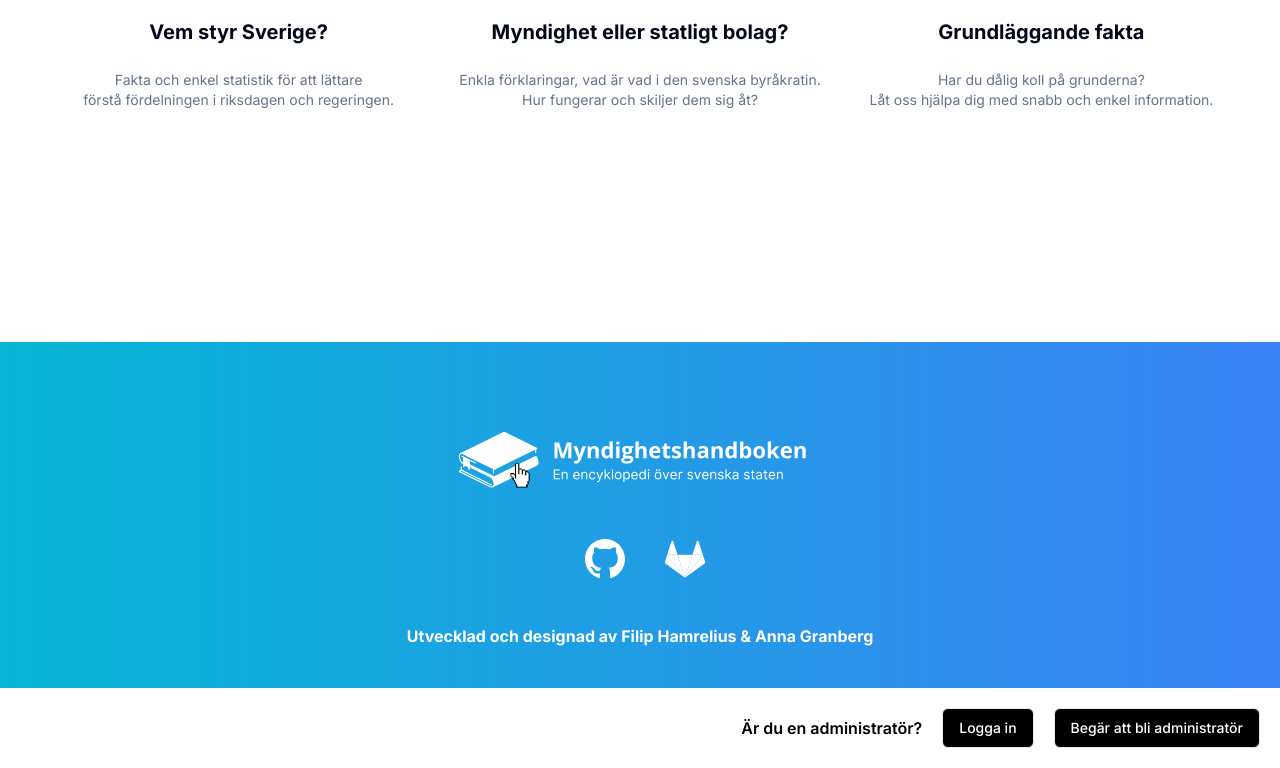
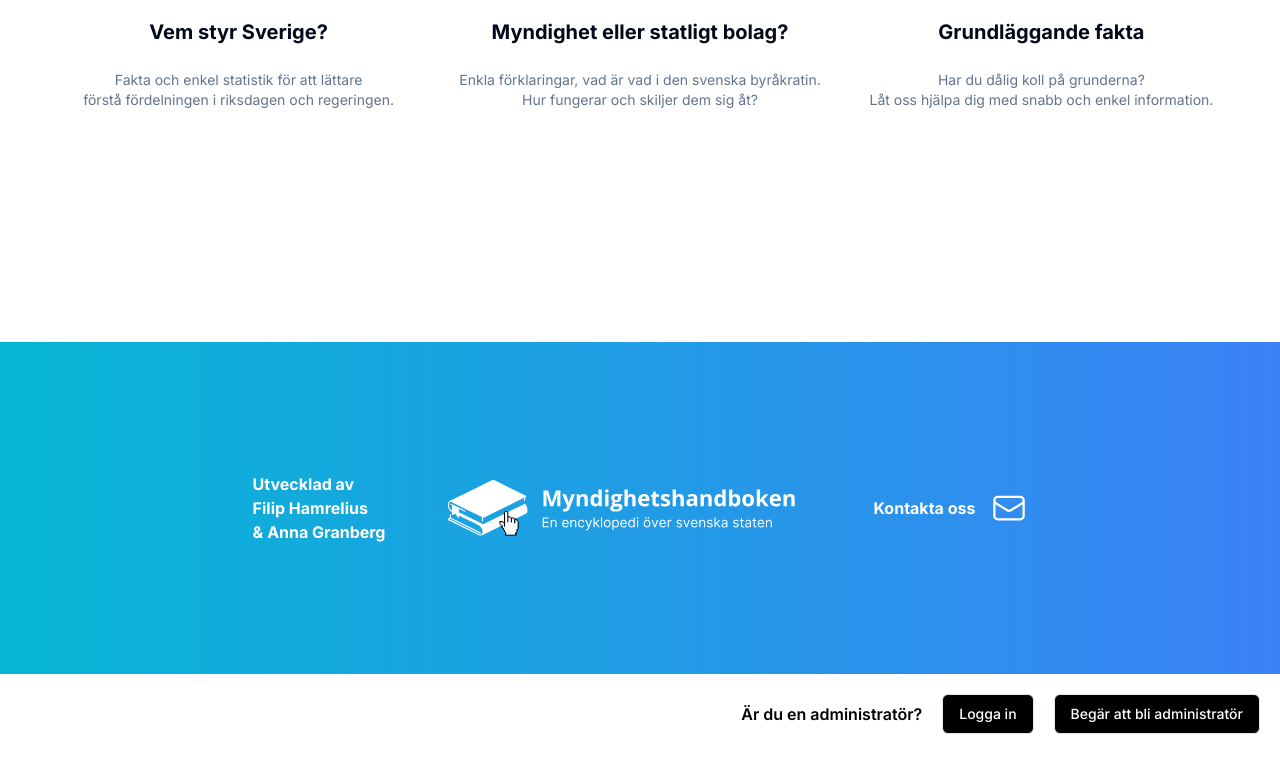
Before and after one commit to hamreliusfilip/Swedish_Authority_Website, a Next.js app in the folder my-app/: page / in a window 1280 px wide. Shown: the part 2789-3557 px from the top of the page. Built offline with nearby package versions, Linux system fonts and the light colour scheme.

Commit message:
Fixed the department map + small design fixes for footer & myndighet page

```diff
--- a/my-app/app/myndighet/page.tsx
+++ b/my-app/app/myndighet/page.tsx
@@ -166,7 +166,7 @@ export default function Page() {
                                     <AccordionTrigger>Styre</AccordionTrigger>
                                     <AccordionContent>
                                         <CheckboxFilter
-                                            options={['Styrelse', 'Enrådighet', 'SBA', 'Nämnd', 'Kommitté', 'Universitet eller högskola', 'Regeringskansliet', 'Arbetsgivarkollegium', 'Övrigt']}
+                                            options={['Styrelse', 'Enrådighet', 'SBA', 'Nämnd', 'Kommitté', 'Universitet eller högskola', 'Regeringskansliet', 'Arbetsgivarkollegium', 'Domstol', 'AP-Fond','Hyresnämnd', 'Lagråd', 'Övrigt']}
                                             onChange={handleRuleFilterChange}
                                             reset={filterReset}
                                         />
--- a/my-app/components/Main/footer.tsx
+++ b/my-app/components/Main/footer.tsx
@@ -2,45 +2,34 @@ import React from 'react';
 import Image from 'next/image';
 import Link from 'next/link';
 import { LoginLink } from "@kinde-oss/kinde-auth-nextjs/components";
-import { Button } from "@/components/ui/button"
-
-import github from '@/Assets/Icons/mail.svg';
-import gitlab from '@/Assets/Icons/gitlab.svg';
+import { Button } from "@/components/ui/button";
 import logo from '@/Assets/Icons/logga_vit.svg';
 
 export default function Footer() {
     return (
-        <div>
-            <div className="flex flex-col items-center justify-end h-10% mt-24 pt-12 wit-auto bg-gradient-to-r from-cyan-500 to-blue-500">
-                <div className="flex justify-center items-center">
-                    <div className="mr-2">
-                        <Image src={logo} alt="Logo" width={400} height={400} />
+        <div className="mt-28">
+            <div className="flex flex-col items-center justify-center bg-gradient-to-r from-cyan-500 to-blue-500 pt-24 pb-24">
+                <div className="flex items-center justify-center">
+                    <div>
+                        <p className='text-white font-bold mr-10'>
+                            Utvecklad av <br></br> Filip Hamrelius <br></br> & Anna Granberg
+                        </p>
+                    </div>
+                    <div>
+                        <div className="mr-2">
+                            <Image src={logo} alt="Logo" width={400} height={400} />
+                        </div>
+                    </div>
+                    <div className="flex items-center ml-10">
+                        <p className='font-bold text-white text-center mr-4'> Kontakta oss </p>
+                        <a href="mailto:hamreliusfilip@gmail.com" className="transition-all duration-300 hover:scale-110">
+                            <svg xmlns="http://www.w3.org/2000/svg" fill="none" viewBox="0 0 24 24" strokeWidth="1.5" stroke="white" className="w-9 h-9">
+                                <path strokeLinecap="round" strokeLinejoin="round" d="M21.75 6.75v10.5a2.25 2.25 0 0 1-2.25 2.25h-15a2.25 2.25 0 0 1-2.25-2.25V6.75m19.5 0A2.25 2.25 0 0 0 19.5 4.5h-15a2.25 2.25 0 0 0-2.25 2.25m19.5 0v.243a2.25 2.25 0 0 1-1.07 1.916l-7.5 4.615a2.25 2.25 0 0 1-2.36 0L3.32 8.91a2.25 2.25 0 0 1-1.07-1.916V6.75" />
+                            </svg>
+                        </a>
                     </div>
                 </div>
-                <div className='flex items left mb-10'>
-                    <Link href="https://github.com/hamreliusfilip/tddd27_2024" target="_blank">
-                        <div className="flex items-center ml-5 mt-1">
-                            <div className="size-5/6 transition-all duration-300 hover:scale-110">
-                                <Image src={github} alt="Github" />
-                            </div>
-                        </div>
-                    </Link>
-                    <Link href="https://gitlab.liu.se/advanced_web/tddd27_2024" target="_blank">
-                        <div className="flex items-center ml-5 mt-1">
-                            <div className="size-5/6 transition-all duration-300 hover:scale-110">
-                                <Image src={gitlab} alt="Gitlab" />
-                            </div>
-                        </div>
-                    </Link>
-
-                </div>
-                <div className='mb-10'>
-                    <p className='text-white font-bold '>
-                        Utvecklad och designad av Filip Hamrelius & Anna Granberg
-                    </p>
-                </div>
             </div>
-
             <div className='m-5 flex items-center justify-end'>
                 <p className='text-black font-semibold mr-5'>Är du en administratör?</p>
                 <LoginLink>
@@ -48,7 +37,6 @@ export default function Footer() {
                         Logga in
                     </Button>
                 </LoginLink>
-
                 <Link href={"https://myndighetshandboken.kinde.com/knock-knock"}>
                     <Button variant="outline" className="bg-black text-white ml-5">
                         Begär att bli administratör
@@ -56,6 +44,7 @@ export default function Footer() {
                 </Link>
             </div>
 
-        </div >
+        </div>
+
     );
 }
--- a/my-app/components/Other/FlowCo.tsx
+++ b/my-app/components/Other/FlowCo.tsx
@@ -68,7 +68,7 @@ const App: React.FC = () => {
     const initialNodes = [
       {
         id: '1',
-        position: { x: 900, y: 30 },
+        position: { x: 900, y: -100 },
         data: { label: value },
         style: { width: `${labelWidth}px` },
         className: firstNodeClass
@@ -83,12 +83,13 @@ const App: React.FC = () => {
             id: (index + 2).toString(),
             position: {
               x: ((label.length) + 300 * (index % 7)),
-              y: index < 7 ? 150 : 450,
+              y: Math.floor(index / 7) * 300,
             },
             data: { label: label },
-            style: { width: `${(labelWidth)}px` },
+            style: { width: `${labelWidth}px` },
             className: nodeClasses,
           };
+
         }),
     ];
     setNodes(initialNodes);
@@ -194,7 +195,7 @@ const App: React.FC = () => {
                   <SelectLabel>Departementkarta som visas</SelectLabel>
                   <SelectItem value="Arbetsmarknadsdepartementet">Arbetsmarknadsdepartementet</SelectItem>
                   <SelectItem value="Finansdepartementet">Finansdepartementet</SelectItem>
-                  <SelectItem value="Försvars­­departementet">Försvarsdepartementet</SelectItem>
+                  <SelectItem value="Försvarsdepartementet">Försvarsdepartementet</SelectItem>
                   <SelectItem value="Justitiedepartementet">Justitiedepartementet</SelectItem>
                   <SelectItem value="Klimat- och näringslivsdepartementet">Klimat- och näringslivsdepartementet</SelectItem>
                   <SelectItem value="Kulturdepartementet">Kulturdepartementet</SelectItem>
--- a/my-app/components/Other/aboutState.tsx
+++ b/my-app/components/Other/aboutState.tsx
@@ -37,7 +37,7 @@ export default function AboutMynVsCom() {
                 <div className="w-full sm:w-2/3 sm:-ml-36">
                     <div className="flex justify-center">
                         <div className="flex flex-wrap justify-center">
-                            <Card key={texts.texts[selectedIndex].id} className="m-4 p+2 w-full sm:w-1/2 md:w-1/2 lg:w-1/2 xl:w-1/2">
+                            <Card key={texts.texts[selectedIndex].id} className="m-4 p+2 w-full sm:w-1/2 md:w-1/2 lg:w-1/2 xl:w-1/2 h-auto">
                                 <CardHeader>
                                     <CardTitle>{texts.texts[selectedIndex].title}</CardTitle>
                                     <CardDescription className="text-sm"><span className='bg-gradient-to-r from-cyan-500 to-blue-500 inline-block text-transparent bg-clip-text'>{texts.texts[selectedIndex].subtitle}</span></CardDescription>
--- a/my-app/components/adminComponents/addFields.tsx
+++ b/my-app/components/adminComponents/addFields.tsx
@@ -185,6 +185,10 @@ export default function AddFields({ myndighet }: any) {
                             <option value="Kommitté">Kommitté</option>v
                             <option value="Universitet eller högskola">Universitet eller högskola</option>
                             <option value="Regeringskansliet">Regeringskansliet</option>
+                            <option value="Domstol">Domstol</option>
+                            <option value="AP-Fond">AP-Fond</option>
+                            <option value="Hyresnämnd">Hyresnämnd</option>
+                            <option value="Lagråd">Lagråd</option>
                             <option value="Övrigt">Övrigt</option>
                         </select>
                     </div>
```
